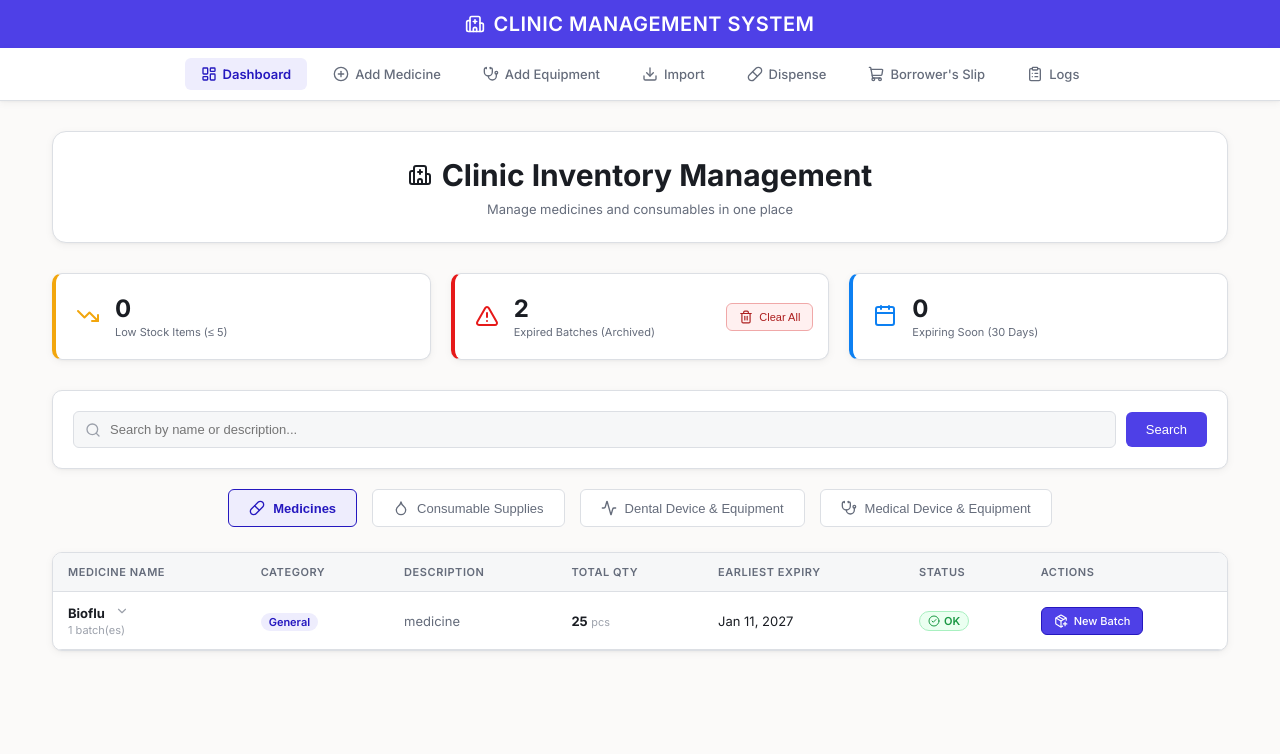
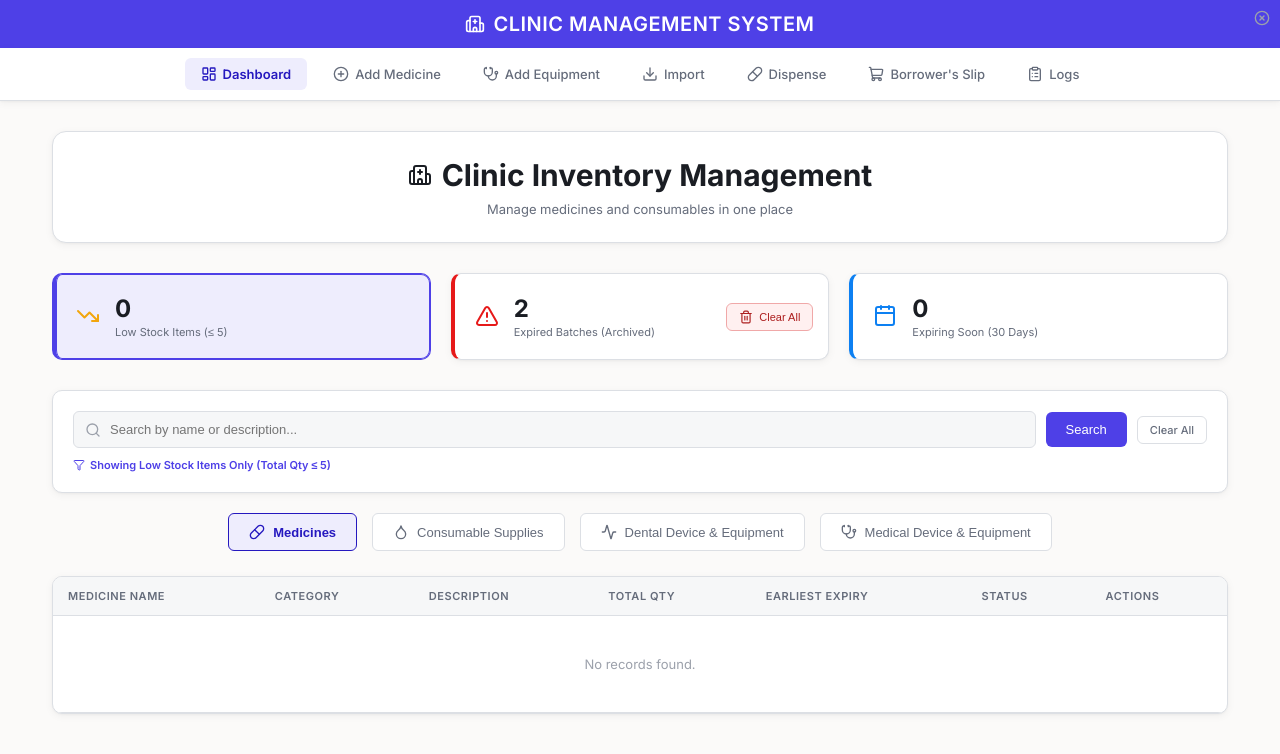
Before and after one commit to JonardPasilan/Medicine_Inventory, a PHP site: page /index.php?filter=low in a window 1280 px wide. Shown: the top 754 px of the page. Run offline with PHP 8.4, Linux system fonts and the light colour scheme; data comes from the database, SQL or seed files in the repository.

Commit message:
Update index

```diff
--- a/index.php
+++ b/index.php
@@ -2,8 +2,9 @@
 require_once __DIR__ . '/header.php';
 require_once __DIR__ . '/db.php';
 
-// Handle search query
+// Handle search and filter queries
 $search = isset($_GET['search']) ? mysqli_real_escape_string($conn, $_GET['search']) : '';
+$filter = isset($_GET['filter']) ? $_GET['filter'] : '';
 
 // Fetch Alerts Data
 $today_date = date('Y-m-d');
@@ -60,6 +61,12 @@ $expiring_soon_count = $expiring_soon_q ? $expiring_soon_q->fetch_assoc()['c'] :
         .alert-card.warning { border-left: 4px solid hsl(40, 90%, 50%); }
         .alert-card.danger { border-left: 4px solid hsl(0, 80%, 50%); }
         .alert-card.info { border-left: 4px solid hsl(210, 90%, 50%); }
+
+        .alert-card.active-filter {
+            background: var(--color-brand-light);
+            border-color: var(--color-brand);
+            box-shadow: inset 0 0 0 1px var(--color-brand);
+        }
 
         .alert-icon { font-size: 30px; color: var(--color-text-muted); }
         .alert-card.warning .alert-icon { color: hsl(40, 90%, 50%); }
@@ -260,12 +267,15 @@ $expiring_soon_count = $expiring_soon_q ? $expiring_soon_q->fetch_assoc()['c'] :
 
     <!-- Alerts Dashboard -->
     <div class="alerts-dashboard">
-        <div class="alert-card warning">
+        <div class="alert-card warning <?php echo $filter === 'low' ? 'active-filter' : ''; ?>" style="cursor: pointer;" onclick="window.location.href='<?php echo $filter === 'low' ? 'index.php' : 'index.php?filter=low'; ?>'">
             <div class="alert-icon"><i data-lucide="trending-down"></i></div>
             <div class="alert-details">
                 <h3><?php echo $low_stock_count; ?></h3>
                 <p>Low Stock Items (≤ 5)</p>
             </div>
+            <?php if ($filter === 'low'): ?>
+                <i data-lucide="x-circle" style="position: absolute; right: 10px; top: 10px; width: 16px; height: 16px; color: var(--color-text-muted);"></i>
+            <?php endif; ?>
         </div>
         <div class="alert-card danger" style="position: relative; cursor: pointer;" onclick="window.location.href='expired.php'">
             <div class="alert-icon"><i data-lucide="alert-triangle"></i></div>
@@ -279,12 +289,15 @@ $expiring_soon_count = $expiring_soon_q ? $expiring_soon_q->fetch_assoc()['c'] :
             </button>
             <?php endif; ?>
         </div>
-        <div class="alert-card info">
+        <div class="alert-card info <?php echo $filter === 'soon' ? 'active-filter' : ''; ?>" style="cursor: pointer;" onclick="window.location.href='<?php echo $filter === 'soon' ? 'index.php' : 'index.php?filter=soon'; ?>'">
             <div class="alert-icon"><i data-lucide="calendar"></i></div>
             <div class="alert-details">
                 <h3><?php echo $expiring_soon_count; ?></h3>
                 <p>Expiring Soon (30 Days)</p>
             </div>
+            <?php if ($filter === 'soon'): ?>
+                <i data-lucide="x-circle" style="position: absolute; right: 10px; top: 10px; width: 16px; height: 16px; color: var(--color-text-muted);"></i>
+            <?php endif; ?>
         </div>
     </div>
 
@@ -294,12 +307,24 @@ $expiring_soon_count = $expiring_soon_q ? $expiring_soon_q->fetch_assoc()['c'] :
             <div style="position: relative; flex: 1;">
                 <i data-lucide="search" style="position: absolute; left: 12px; top: 50%; transform: translateY(-50%); width: 16px; height: 16px; color: var(--color-text-muted);"></i>
                 <input type="text" name="search" value="<?php echo htmlspecialchars($search); ?>" placeholder="Search by name or description..." style="padding-left: 36px; width: 100%;">
+                <?php if ($filter): ?>
+                    <input type="hidden" name="filter" value="<?php echo htmlspecialchars($filter); ?>">
+                <?php endif; ?>
             </div>
             <button type="submit">Search</button>
-            <?php if ($search): ?>
-                <a href="index.php" class="btn btn-edit">Clear</a>
+            <?php if ($search || $filter): ?>
+                <a href="index.php" class="btn btn-edit">Clear All</a>
             <?php endif; ?>
         </form>
+        <?php if ($filter === 'low'): ?>
+            <div style="margin-top: 10px; font-size: var(--text-xs); color: var(--color-brand); font-weight: 600; display: flex; align-items: center; gap: 5px;">
+                <i data-lucide="filter" style="width:12px; height:12px;"></i> Showing Low Stock Items Only (Total Qty ≤ 5)
+            </div>
+        <?php elseif ($filter === 'soon'): ?>
+            <div style="margin-top: 10px; font-size: var(--text-xs); color: var(--color-brand); font-weight: 600; display: flex; align-items: center; gap: 5px;">
+                <i data-lucide="filter" style="width:12px; height:12px;"></i> Showing Items Expiring Soon (Within 30 Days)
+            </div>
+        <?php endif; ?>
     </div>
 
     <!-- Tabs -->
@@ -325,7 +350,7 @@ $expiring_soon_count = $expiring_soon_q ? $expiring_soon_q->fetch_assoc()['c'] :
                 </tr>
             </thead>
             <tbody>
-                <?php renderInventoryTable($conn, 'medicine', $search); ?>
+                <?php renderInventoryTable($conn, 'medicine', $search, $filter); ?>
             </tbody>
         </table>
     </div>
@@ -345,7 +370,7 @@ $expiring_soon_count = $expiring_soon_q ? $expiring_soon_q->fetch_assoc()['c'] :
                 </tr>
             </thead>
             <tbody>
-                <?php renderInventoryTable($conn, 'consumable', $search); ?>
+                <?php renderInventoryTable($conn, 'consumable', $search, $filter); ?>
             </tbody>
         </table>
     </div>
@@ -466,13 +491,22 @@ function renderEquipmentTable($conn, $type, $search) {
 /**
  * Helper to render the grouped inventory table rows
  */
-function renderInventoryTable($conn, $type, $search) {
+function renderInventoryTable($conn, $type, $search, $filter = '') {
     $today = date("Y-m-d");
     $soon  = date("Y-m-d", strtotime('+30 days'));
 
     $where = "WHERE type = '$type' AND is_archived = 0";
     if ($search) {
         $where .= " AND (name LIKE '%$search%' OR label LIKE '%$search%')";
+    }
+
+    $having = "";
+    if ($filter === 'low') {
+        $having = "HAVING total_qty <= 5";
+    } elseif ($filter === 'soon') {
+        // For 'soon' filter, we want to filter groups where the EARLIEST expiry is within 30 days
+        // and NOT already expired (to distinguish from the 'danger' category which is usually archived)
+        $having = "HAVING earliest_exp >= '$today' AND earliest_exp <= '$soon'";
     }
 
     $groups = $conn->query("
@@ -483,6 +517,7 @@ function renderInventoryTable($conn, $type, $search) {
         FROM medicines
         $where
         GROUP BY name, label
+        $having
         ORDER BY name ASC");
 
     if ($groups && $groups->num_rows > 0) {
```
